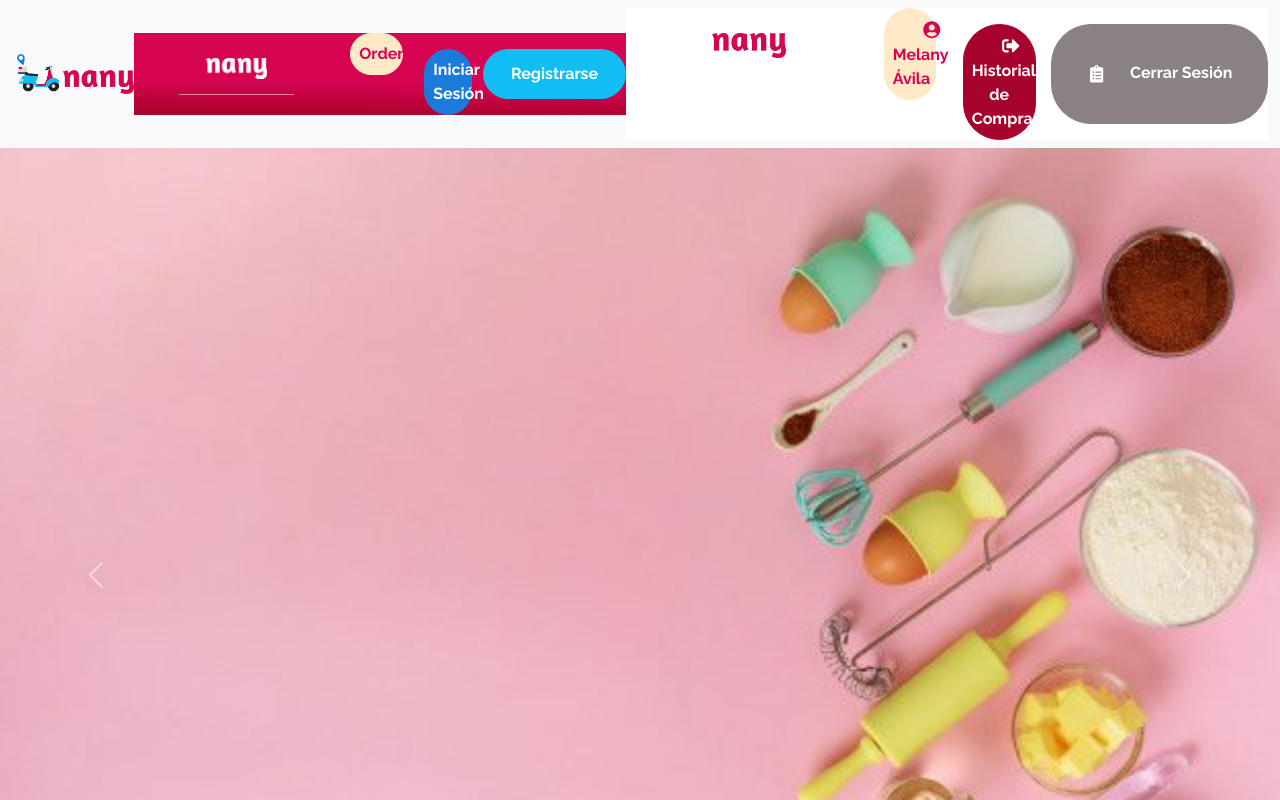
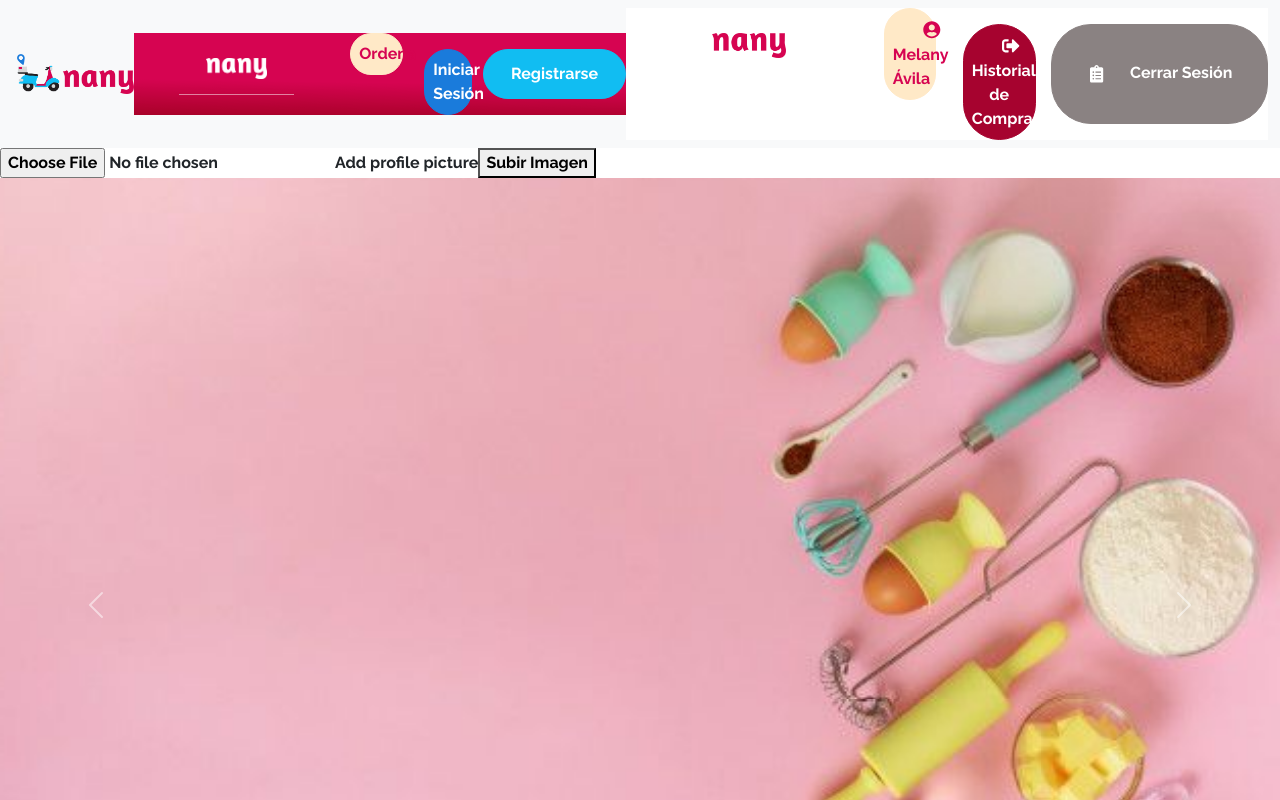
Before and after one commit to IS-912-Project-Nany/Nany-Web-Client, an Angular app: page / in a window 1280 px wide. Shown: the top 800 px of the page. Built offline with nearby package versions, Linux system fonts and the light colour scheme.

Commit message:
[ADD] Images Upload

```diff
--- a/src/app/app.module.ts
+++ b/src/app/app.module.ts
@@ -1,5 +1,6 @@
 import { NgModule } from '@angular/core';
 import { BrowserModule } from '@angular/platform-browser';
+import { HttpClientModule} from '@angular/common/http';
 import { FontAwesomeModule } from '@fortawesome/angular-fontawesome'; //FontAwesome
 
 import { AppRoutingModule } from './app-routing.module';
@@ -40,7 +41,8 @@ import { ButtonAddProductComponent } from './product/button-add-product/button-a
     FormsModule,
     FontAwesomeModule,
     FormsModule,
-    ReactiveFormsModule
+    ReactiveFormsModule,
+    HttpClientModule
   ],
   providers: [],
   bootstrap: [AppComponent]
--- a/src/app/landing-page/landing-page.component.html
+++ b/src/app/landing-page/landing-page.component.html
@@ -1,4 +1,7 @@
 <app-navbar></app-navbar>
+<input type="file" accept="image/*" id="f02"  ref="imagen"  (click)="file.value = null" (change)="importFile($event)" #file>
+<label for="f02">Add profile picture</label>
+<button type="button" (click)="subir()">Subir Imagen</button>
 <!--Carousel-->
 <div id="carouselInfo" class="position-relative">
     <div id="carouselTopinfo" class="carousel carousel-land slide" data-bs-ride="carousel">
--- a/src/app/landing-page/landing-page.component.ts
+++ b/src/app/landing-page/landing-page.component.ts
@@ -1,13 +1,38 @@
 import { Component, OnInit } from '@angular/core';
+import { UploadService } from '../services/upload.service';
 
 @Component({
   selector: 'app-landing-page',
   templateUrl: './landing-page.component.html'
 })
 export class LandingPageComponent implements OnInit {
-
-  constructor() { }
+  formData = new FormData();
+  constructor(private uploadService:UploadService) { }
 
   ngOnInit(): void {
   }
+
+  importFile(event) {
+  if (event.target.files.length == 0) {
+      console.log("No file selected!");
+      return
+  }
+    let file: File = event.target.files[0];
+    console.log(file);
+    this.formData.append("imagen", file);
+    this.formData.append("folder", 'usuarios');
+  }
+
+  subir() {
+    console.log();
+    this.uploadService.subirImagen(this.formData).subscribe(
+      result => {
+        console.log(result);
+      },
+      error => {
+        console.log(error);
+      }
+    );
+  }
+
 }
--- /dev/null
+++ b/src/app/services/upload.service.ts
@@ -0,0 +1,16 @@
+import { API_BASE_URL } from '../app.config';
+import { HttpClient } from '@angular/common/http';
+import { Injectable } from '@angular/core';
+import { Observable } from 'rxjs';
+
+@Injectable({
+  providedIn: 'root'
+})
+export class UploadService {
+
+  constructor(private httpClient: HttpClient) { }
+
+  subirImagen(imagen): Observable<any> {
+    return this.httpClient.post(`${API_BASE_URL}/upload`, imagen);
+  }
+}
```
